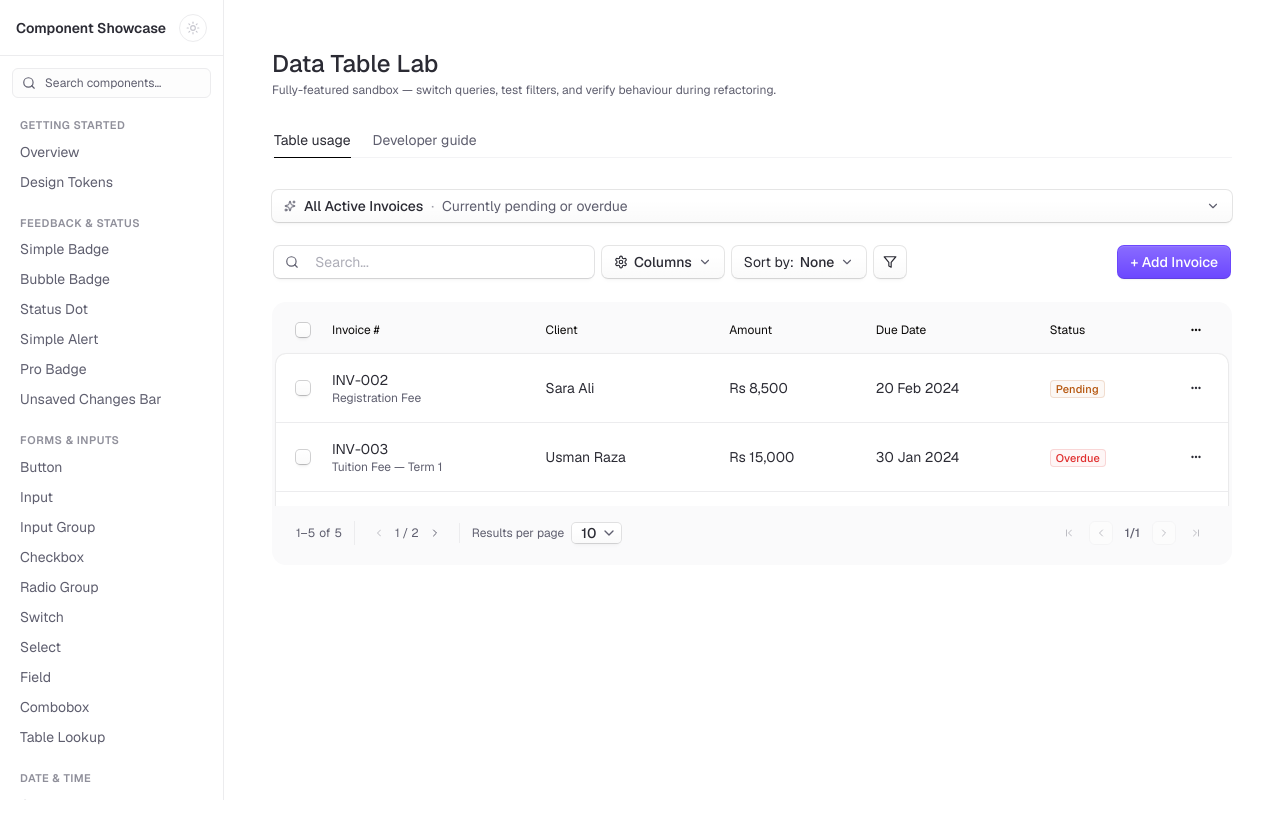
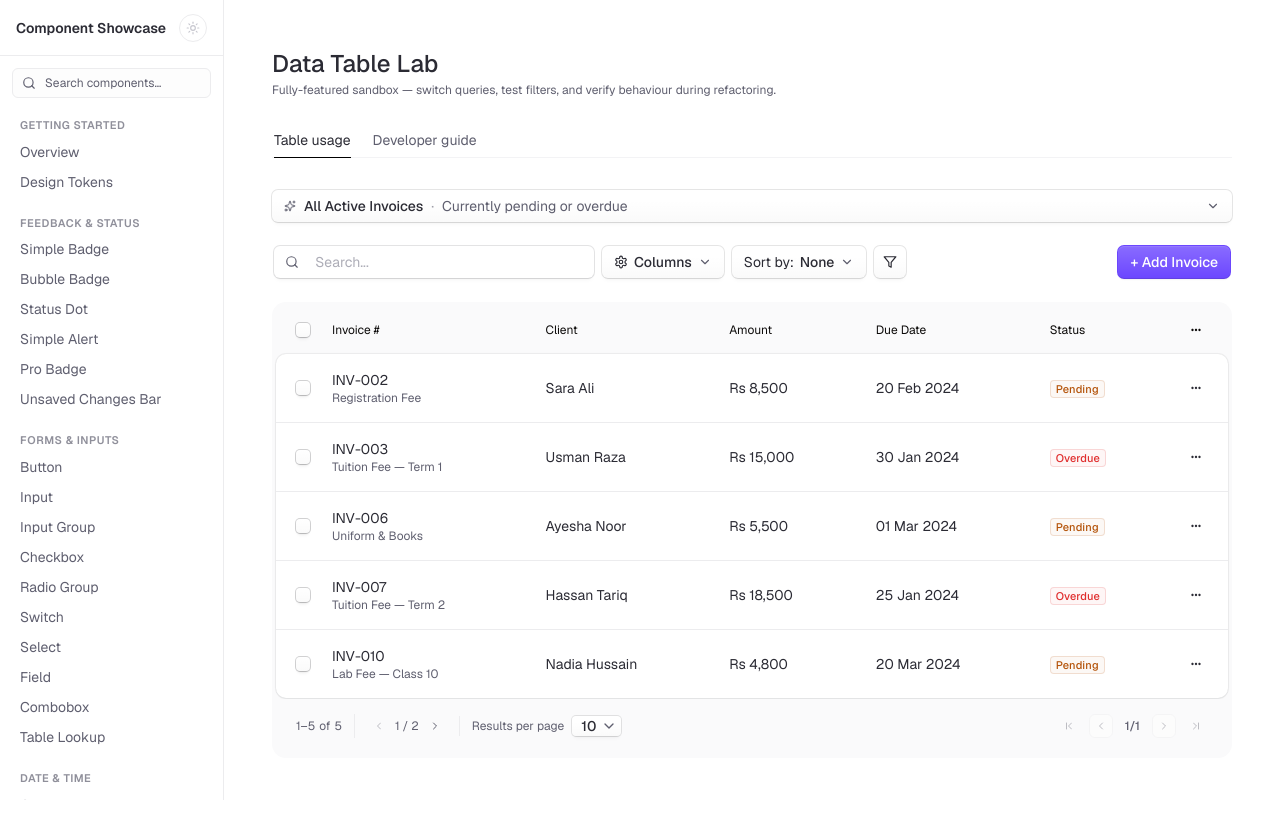
Before and after one commit to zakashah/ascendra-ui, a Next.js app: page /showcase/data-table-lab in a window 1280 px wide. Built offline with nearby package versions, Linux system fonts and the light colour scheme.

Commit message:
data-table-lab page padding

```diff
--- a/app/showcase/data-table-lab/page.tsx
+++ b/app/showcase/data-table-lab/page.tsx
@@ -138,7 +138,7 @@ const INVOICE_FIELD_OPTIONS: FieldOptionsMap = {
 
 export default function DataTableLabPage() {
   return (
-    <div className="mx-auto max-w-5xl px-8 py-12">
+    <div className="mx-auto max-w-5xl px-8 pt-12 pb-16">
       <PageHeader>
         <PageHeaderGroup>
           <PageTitle>Data Table Lab</PageTitle>
@@ -178,7 +178,7 @@ export default function DataTableLabPage() {
                 </DataTableBar>
                 <DataTableFilterBar />
                 <DataTableWrapper>
-                  <DataTable scrollable vertical horizontal height={200}>
+                  <DataTable scrollable horizontal height={200}>
                     <DataTableHeader>
                       <DataTableHeaderRow>
                         <DataTableCheckboxHead />
```
